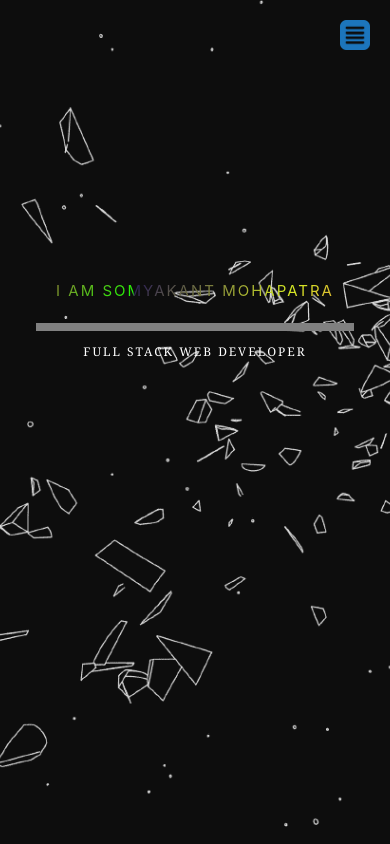
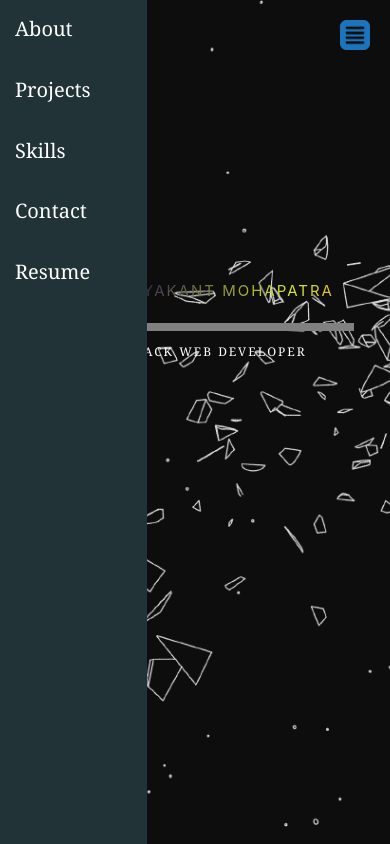
Before and after one commit to somyakant9/portfolio-somyakant, a React (Create React App) app: page / in a window 390 px wide. Both pictures are taken after a click on the element 355 px from the left and 37 px from the top of the page. Shown: the top 844 px of the page. Built offline with nearby package versions, Linux system fonts and the light colour scheme.

Commit message:
navbar made responsive and project added

```diff
--- a/src/Components/Projects.jsx
+++ b/src/Components/Projects.jsx
@@ -2,7 +2,7 @@ import React from 'react';
 import shopper from '../images/shopperStop.png';
 import github from '../images/github.jpg';
 import foreign from '../images/foreign.jpg';
-import farfetch from '../images/farfetch.png';
+import fastPizza from '../images/fast-react-pizza.PNG';
 import ideakart from '../images/ideakart.png';
 import styles from './Projects.module.css';
 import homepage from '../images/giphy4.gif';
@@ -28,22 +28,22 @@ const Projects = () => {
                 <br />
                 <div className={styles.childdiv}>
                     <div className={styles.imagediv}>
-                        <p>Farfetch.com  Clone</p>
-                        <img className={styles.pimage} src={farfetch} alt="shopperstop_homepage" />
+                        <p>Fast React Pizza</p>
+                        <img className={styles.pimage} src={fastPizza} alt="fastReactPizza_homepage" />
                     </div>
                     <hr size="1" width='40%' color="white" />
-                    <p className={styles.descdiv}>Farfetch is a British-Portuguese online luxury fashion retail platform that sells products from all around the world.</p>
+                    <p className={styles.descdiv}>Independently developed a fully responsive pizza ordering application with integrated geolocation for automatic location detection.</p>
                     <hr size="1" width='90%' color="white" />
-                    <p className={styles.techstack}>TECH STACK : HTML | CSS | REACTJS</p>
+                    <p className={styles.techstack}>TECH STACK: REACT|JAVASCRIPT|TAILWIND CSS|REDUX TOOLKIT</p>
                     <hr size="1" width='90%' color="white" />
                     <div className={styles.bottompart} >
                         <div className={styles.dLink}>
-                            <a href="https://gaudy-pies-9937.vercel.app/" target="_blank" rel="noreferrer noopener" >
+                            <a href="https://fast-react-pizza-bice-omega.vercel.app/" target="_blank" rel="noreferrer noopener" >
                                 <img className={styles.dLinkLogo} src={foreign} alt="website-logo" />
                             </a>
                         </div>
                         <div className={styles.gLink}>
-                            <a href="https://github.com/somyakant9/gaudy-pies-9937" target="_blank" rel="noreferrer noopener">
+                            <a href="https://github.com/somyakant9/fast-react-pizza" target="_blank" rel="noreferrer noopener">
                                 <img className={styles.gLinkLogo} src={github} alt="github-logo" />
                             </a>
                         </div>
--- a/src/Components/Welcome.jsx
+++ b/src/Components/Welcome.jsx
@@ -1,10 +1,14 @@
-import React from "react";
+import { useEffect, useState } from "react";
 import styles from "./Welcome.module.css";
 import { Link } from "react-scroll";
 import homepage from "../images/giphy4.gif";
 import menuIcon from "../images/app-menu-icon-sign-symbol-design-free-png.webp";
 
 const Welcome = () => {
+
+  const [isOpen , setIsOpen] = useState(false);
+  const [viewportSize , setViewportSize] = useState({width:0, height:0});
+
   const handleDownload = (event) => {
     event.preventDefault(); // Prevent the default anchor click behavior
 
@@ -22,13 +26,40 @@ const Welcome = () => {
     document.body.appendChild(downloadLink);
     downloadLink.click();
     document.body.removeChild(downloadLink);
+    closeMenu();
   };
 
-  const openMenu= (e) => {
+  const openMenu= () => {
+     setIsOpen(!isOpen);
+  };
 
-    console.log(e);
+  const closeMenu = ()=>{
+    setIsOpen(false);
+  }
 
-  }
+  useEffect(() => {
+    const handleResize = () => {
+      setViewportSize({
+        width: window.innerWidth,
+        height: window.innerHeight,
+      });
+    };
+    window.addEventListener('resize', handleResize);
+
+    // Cleanup the event listener on component unmount
+    return () => {
+      window.removeEventListener('resize', handleResize);
+    };
+  }, []);
+
+  useEffect(()=>{
+
+    if(viewportSize.width > 450){
+      setIsOpen(false);
+    };
+
+  },[viewportSize])
+
 
   return (
     <>
@@ -45,8 +76,8 @@ const Welcome = () => {
         }}
       >
         <div>
-          <div className={styles.navbar} name="navbar">
-            <Link to="about" spy={true} smooth={true} className={styles.links}>
+          <div className={`${isOpen ? styles.navbarSmall : styles.navbar}`}>
+            <Link to="about" spy={true} smooth={true} className={styles.links} onClick={closeMenu}>
               About
             </Link>
             <Link
@@ -54,10 +85,11 @@ const Welcome = () => {
               spy={true}
               smooth={true}
               className={styles.links}
+              onClick={closeMenu}
             >
               Projects
             </Link>
-            <Link to="skills" spy={true} smooth={true} className={styles.links}>
+            <Link to="skills" spy={true} smooth={true} className={styles.links} onClick={closeMenu}>
               Skills
             </Link>
             <Link
@@ -65,6 +97,7 @@ const Welcome = () => {
               spy={true}
               smooth={true}
               className={styles.links}
+              onClick={closeMenu}
             >
               Contact
             </Link>
@@ -74,6 +107,7 @@ const Welcome = () => {
               target="_blank"
               rel="noreferrer noopener"
               onClick={handleDownload}
+
             >
               Resume
             </a>
--- a/src/Components/Welcome.module.css
+++ b/src/Components/Welcome.module.css
@@ -33,7 +33,7 @@
   z-index: 2;
   position: fixed;
   top: 0;
-  width: 99%;
+  width: 100%;
   height: fit-content;
   padding: 15px;
   border-bottom: 1px solid white;
@@ -88,14 +88,30 @@
   display: none;
 }
 @media screen and (max-width: 850px) {
+  .navbarSmall {
+    display: none;
+  }
   .text1 {
     font-size: 30px;
     margin-top: 40%;
   }
 
   .navbar {
+    z-index: 2;
+    position: fixed;
+    top: 0;
+    width: 100%;
+    height: fit-content;
+    padding: 15px;
+    border-bottom: 1px solid white;
+    display: flex;
+    justify-content: flex-end;
+    align-items: center;
+    color: white;
     font-size: 10px;
     gap: 2%;
+    font-family: Cambria, Cochin, Georgia, Times, "Times New Roman", serif;
+    background-color: rgb(33, 51, 55);
   }
 
   .role {
@@ -107,6 +123,27 @@
   .text1 {
     font-size: 15px;
     margin-top: 80%;
+  }
+  .navbarSmall {
+    display: block;
+    z-index: 2;
+    position: fixed;
+    top: 0;
+    width: 30%;
+    height: 100vh;
+    overflow: hidden;
+    transition: left 0.3s ease-in-out;
+    padding: 15px;
+    border-bottom: 1px solid white;
+    display: flex;
+    flex-direction: column;
+    justify-content: flex-start;
+    align-items: flex-start;
+    gap: 4%;
+    font-size: 20px;
+    color: white;
+    font-family: Cambria, Cochin, Georgia, Times, "Times New Roman", serif;
+    background-color: rgb(33, 51, 55);
   }
 
   .navbar {
```
Also changed, not shown: src/images/fast-react-pizza.PNG (added).
